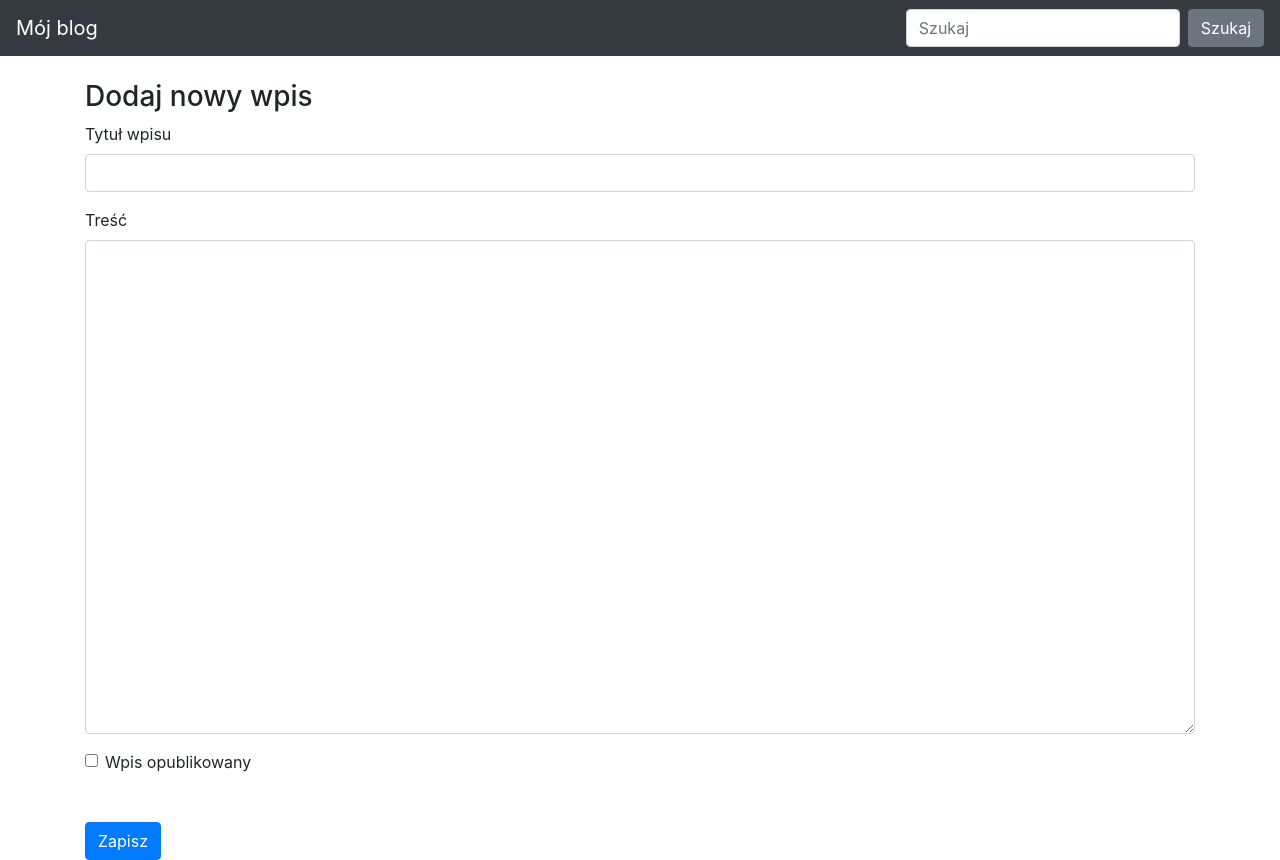
After one commit to Czadu/Kodilla_16, a Flask app: page /post/ in a window 1280 px wide. The commit adds this page. Run offline with Flask 3, Linux system fonts and the light colour scheme; some libraries are stand-ins or nearby versions.

Commit message:
html_v01

```diff
--- a/blog/templates/base.html
+++ b/blog/templates/base.html
@@ -5,6 +5,7 @@
  <meta charset="utf-8">
  <meta name="viewport" content="width=device-width, initial-scale=1, shrink-to-fit=no">
  <meta name="description" content="">
+ <link rel="stylesheet" href="https://cdnjs.cloudflare.com/ajax/libs/font-awesome/5.15.3/css/all.min.css">
  <title>Mój pierwszy blog</title>
 
  <link rel="canonical" href="https://getbootstrap.com/docs/4.5/examples/starter-template/">
--- /dev/null
+++ b/blog/templates/entry_form.html
@@ -0,0 +1,25 @@
+{% extends "base.html" %}
+
+{% block content %}
+<h3>
+   Dodaj nowy wpis
+</h3>
+
+<form action="" method="POST">
+  {{form.hidden_tag()}}
+   <div class="form-group">
+       <label for="title">Tytuł wpisu</label>
+       {{ form.title(class_="form-control") }}
+   </div>
+   <div class="form-group">
+       <label for="body">Treść</label>
+       {{ form.body(class_="form-control", cols="100", rows="20") }}
+   </div>
+   <div class="form-check">
+       {{ form.is_published(class_="form-check-input") }}
+       <label class="form-check-label" for="is_published">Wpis opublikowany</label>
+   </div>
+   <button type="submit" class="btn btn-primary mt-5">Zapisz</button>
+</form>
+
+{% endblock %}
```
Also changed, not shown: blog/templates/homepage.html (added, +25 -0 lines).
